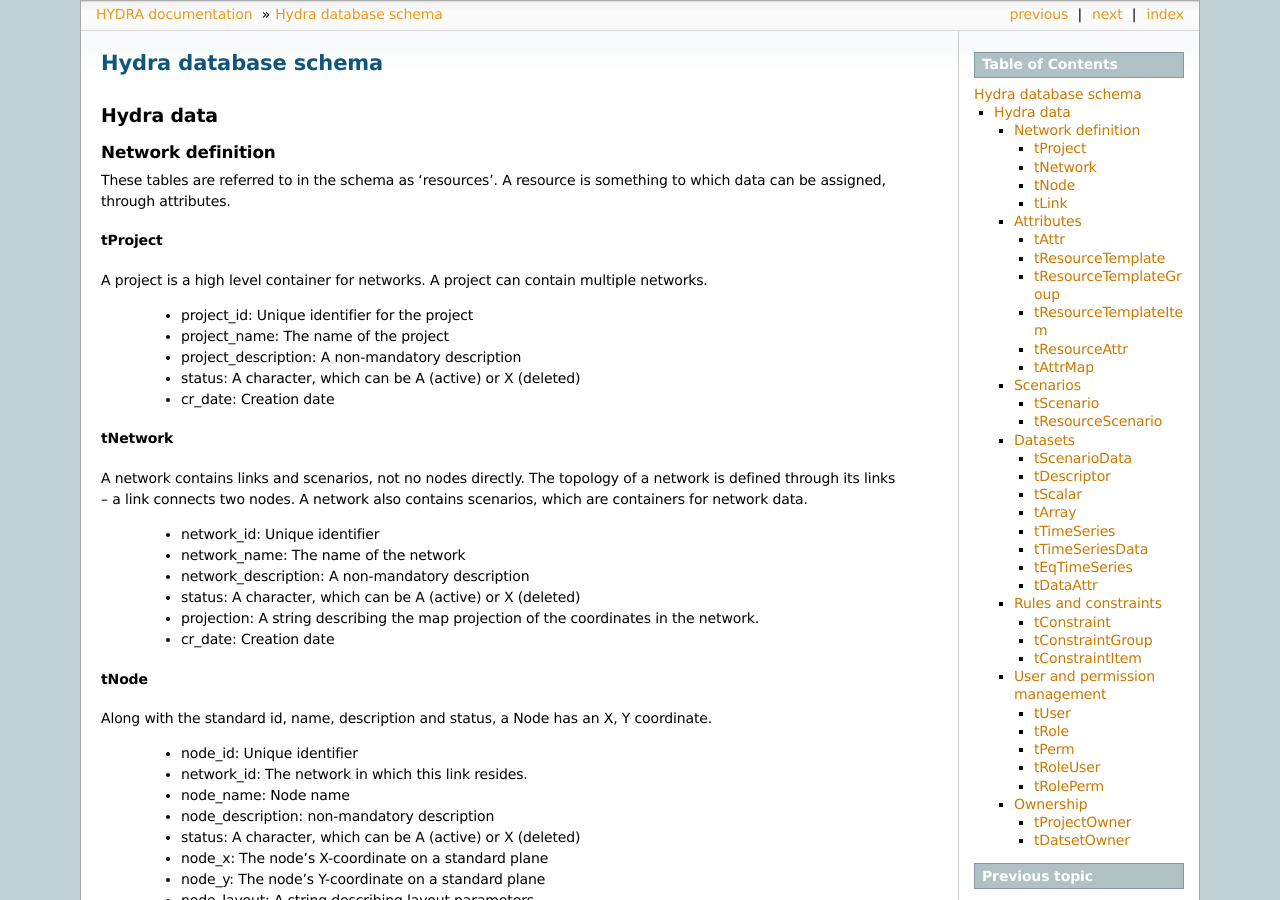
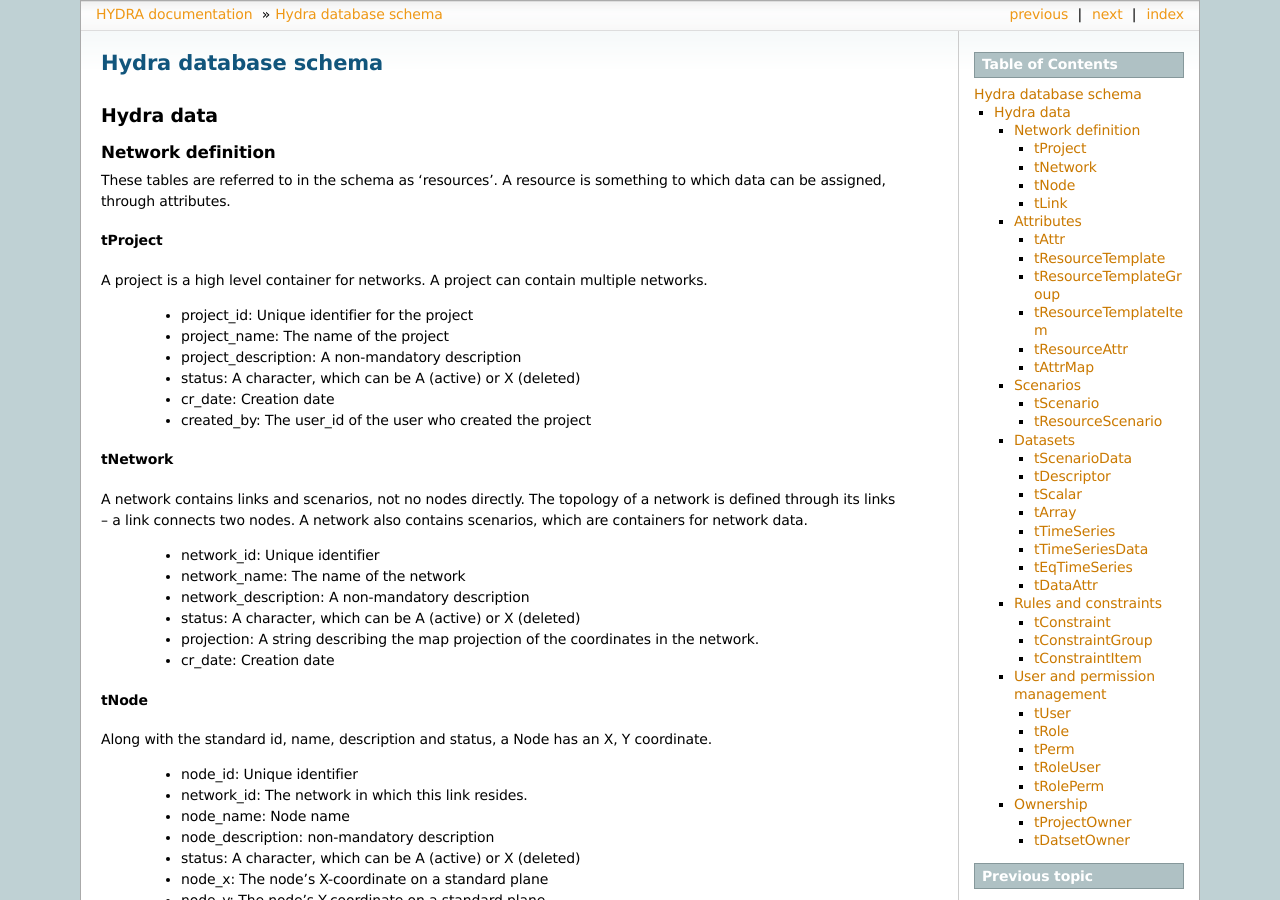
Before and after one commit to UMWRG/HydraPlatform, a Sphinx documentation site: the page built from doc/HydraDB/index.rst, in a window 1280 px wide and 900 px high. Built offline with Sphinx 7.4.7, drawn with Linux system fonts in a browser that asks for light colours; formulas are drawn with MathJax 3; pages that are not in the unit, such as notebooks, are missing from menus.

Commit message:
Updated the documentation for created_by on tProject
git-svn-id: svn+ssh://ec2-54-229-95-247.eu-west-1.compute.amazonaws.com/home/svn/svnrepository/HYDRA@129 5b2e1b5e-a1f6-4386-8dd1-2f88c1042e8b

```diff
--- a/doc/HydraDB/index.rst
+++ b/doc/HydraDB/index.rst
@@ -20,6 +20,7 @@
  * project_description: A non-mandatory description
  * status: A character, which can be A (active) or X (deleted)
  * cr_date: Creation date
+ * created_by: The user_id of the user who created the project
 
 tNetwork
 ^^^^^^^^
```
